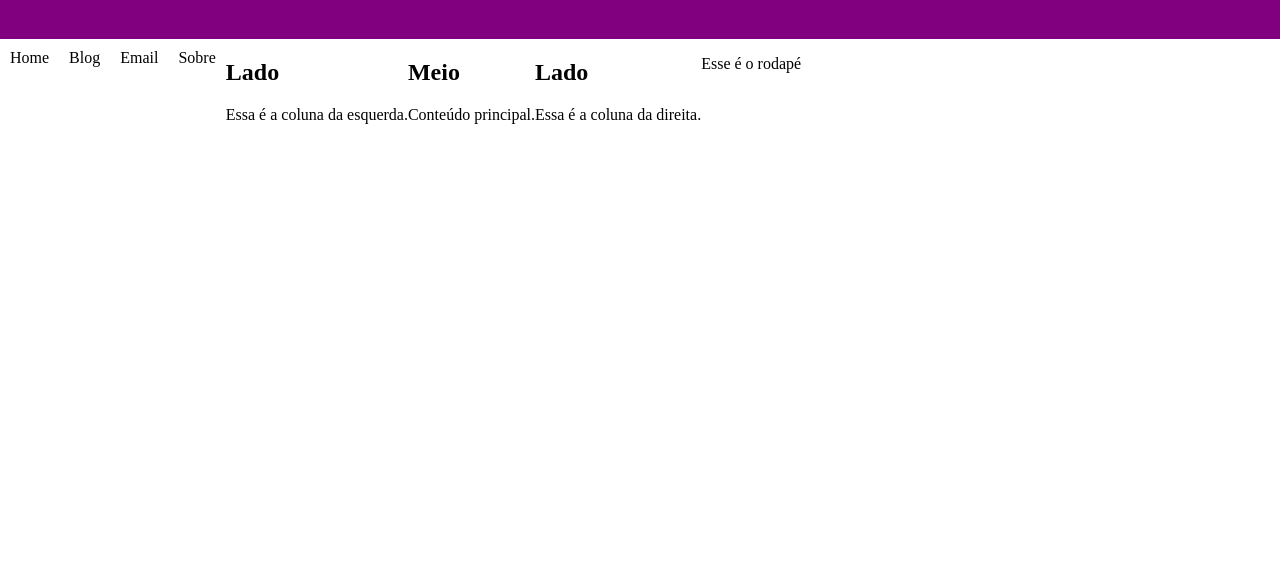
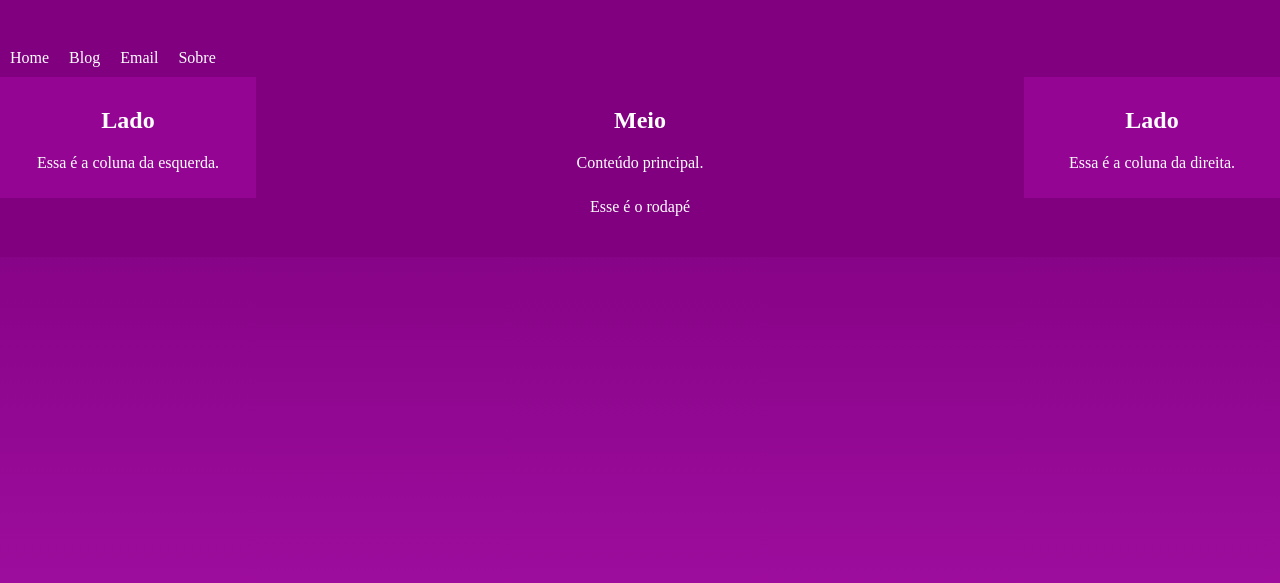
Before and after one commit to sushislow/HTML-CSS-PW, a plain HTML site: page index.html in a window 1280 px wide. Shown: the part 81-664 px from the top of the page. Drawn offline with Linux system fonts and the light colour scheme.

Commit message:
Update style.css

```diff
--- a/style.css
+++ b/style.css
@@ -1,4 +1,6 @@
-body {
+body{
+    background-image: linear-gradient(180deg, purple 30%, rgb(167, 17, 167));
+    background-attachment: fixed;
     margin: 0;
 }
 .cabeca {
@@ -9,10 +11,10 @@ body {
     margin: 0;
 }
 .menu{
-    background-color:grey;
+    background-color:rgb(168, 26, 156);
 }
 .menu a{
-    color: black;
+    color: white;
     text-decoration: none;
     display: block;
     float:left;
@@ -24,7 +26,30 @@ body {
 }
 .col-lateral{
     float: left;
+    padding: 10px;
+    width: 20%;
+    background: rgb(148, 5, 148); ;
+    box-sizing: border-box;
 }
 .col-centro{
     float: left;
+    padding: 10px;
+    width: 60%;
+    background-color: purple;
+    box-sizing: border-box;
 }
+.conteudo{
+    clear: both;
+}
+#j,#s{
+    text-align: center;
+    color: white;
+}
+p{
+    color: white;
+}
+.rodapepsi{
+    background-color: purple;
+    text-align: center;
+    padding: 25px;
+}
```
